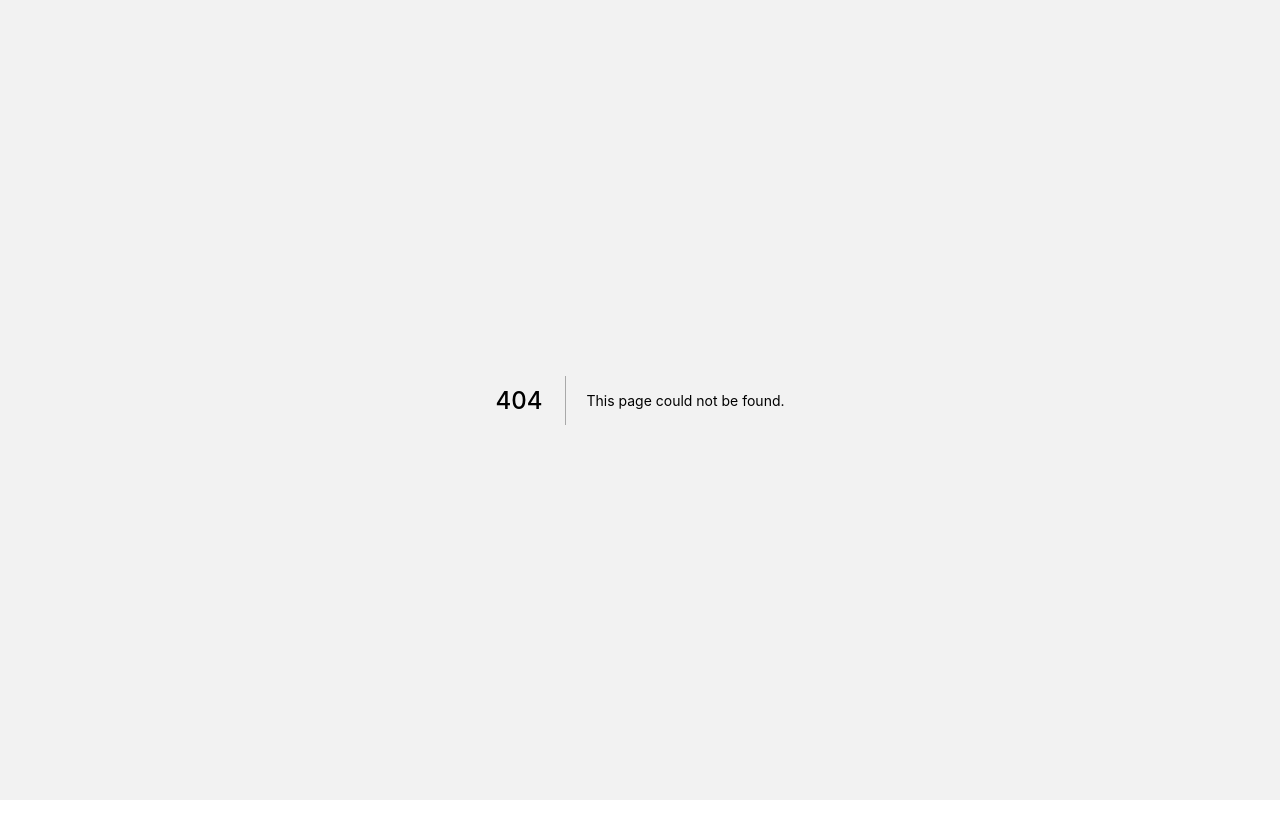
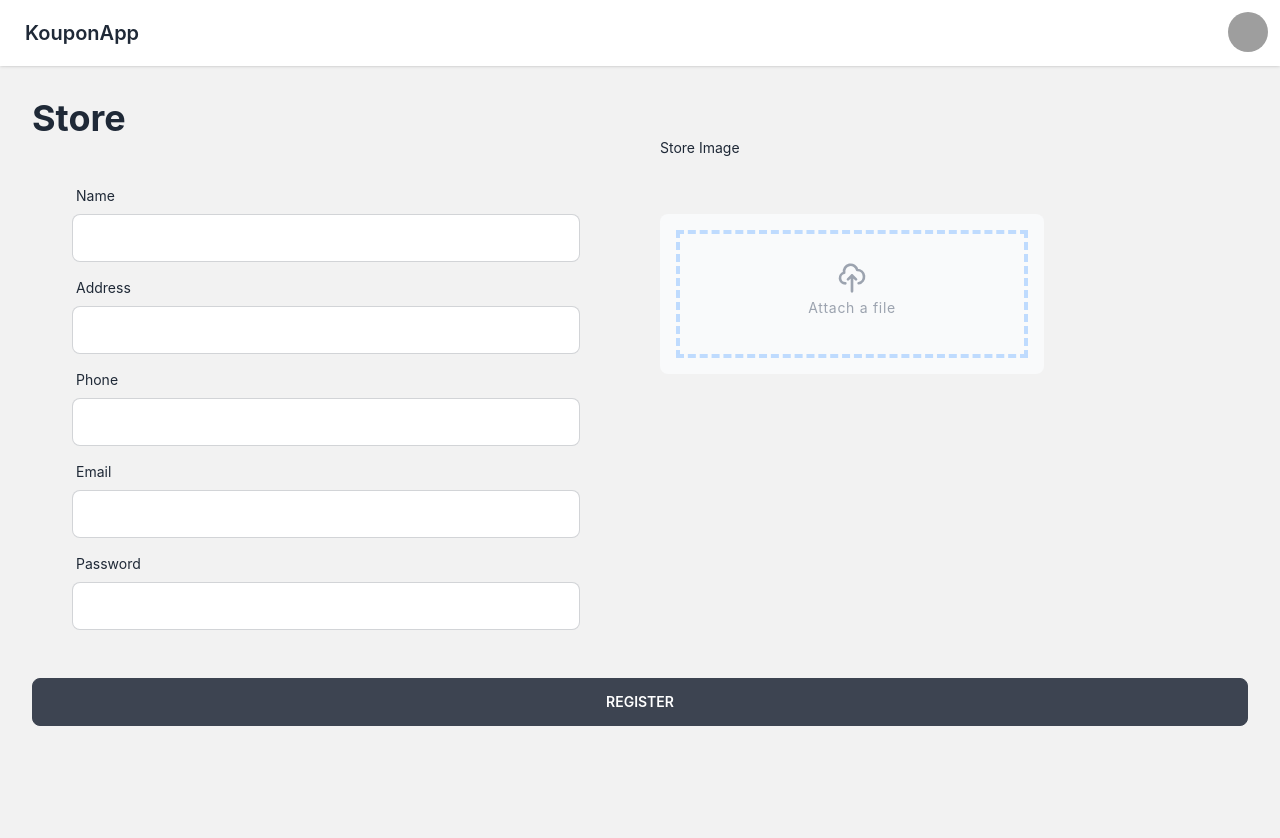
Before and after one commit to liapanou/kouponapp1, a Next.js app: page /store/register in a window 1280 px wide. Before the commit this address had no page. Before the commit the page ends 800 px from the top, so only its background shows below. Built offline with nearby package versions, Linux system fonts and the light colour scheme; grey boxes are pictures that could not be loaded.

Commit message:
new cardproducts and form for th stores

```diff
--- a/components/cardproionda/index.tsx
+++ b/components/cardproionda/index.tsx
@@ -6,21 +6,31 @@ export type Product = {
 
 export function CardProionda(props: Product) {
   return (
-    <div className=" container mx-auto relative ">
-      <div>
-        <img
-          className="rounded-lg shadow-md  h-fit w-full "
-          src="https://cdn.e-food.gr/cdn-cgi/image/w=800,h=450,fit=cover,q=100,f=auto/restaurants/5378696/banner_item/000000000007?c=13c2355b236cd161ab41e1b9c65d9fdd"
-        ></img>
+    <div className="relative w-full h-fit rounded-lg">
+      <img
+        className="rounded-lg shadow-md  h-fit w-full "
+        src="https://img.freepik.com/free-photo/mockup-disposable-coffee-cup_53876-63381.jpg?w=2000"
+        alt="product"
+      />
+      <div className="absolute bg-base-200 flex justify-center items-center rounded-lg text-base-content ml-2 top-3 px-2 py-2">
+        20
+        <img className="w-10 h-10" src="/images/icons8-medal-100.png" />
       </div>
-      <div className="relative px-4 -mt-16">
-        <div className="bg-white rounded-lg px-4 py-3 shadow-lg ">
-          <div className="flex"></div>
-
-          <h4 className="text-gray-900 font-semibold text-lg mt-1">Coffee</h4>
-          <div className="mt-1">
-            <span className="text-gray-900">2,5$ </span>
-            <span className="text-gray-900">/ 50 points </span>
+      <div className=" w-full  h-fit absolute bottom-0">
+        <div className="bg-base-200 text-base-content  grid grid-cols-2 gap-4  rounded-lg  rounded-t-none px-4 py-2 shadow-lg ">
+          <div className="p-4">
+            <h4 className="text-gray-700 font-semibold text-lg mt-1 mb-2">
+              Coffee
+            </h4>
+            <p className="w-60  h-10 text-left break-words">
+              fdjkjkjdkjvkdjgkjdfkjgkdjkjgkdf kgkgkjkdjkgjdfjjjgdfjkdkjdfg
+            </p>
+          </div>
+          <div>
+            <div className="text-lg absolute right-2 top-8">2.5€</div>
+            <button className="btn btn-sm  text-xs absolute right-2 bottom-6 bg-slate-700 rounded-xl">
+              Buy
+            </button>
           </div>
         </div>
       </div>
--- a/pages/products/index.tsx
+++ b/pages/products/index.tsx
@@ -23,7 +23,44 @@ export default function Page() {
           <ProductFilter />
         </div>
 
-        <div className="grid overflow-auto pb-20 max-h-screen h-fit  md:grid-cols-2 lg:grid-cols-4 p-8 gap-4">
+        <div className="p-4">
+          <div className="tabs w-full text-black">
+            <a className="tab tab-bordered">All Products</a>
+            <a className="tab tab-bordered tab-active">Top sales</a>
+            <a className="tab tab-bordered">More</a>
+          </div>
+          <div className="grid overflow-auto pb-20 max-h-screen h-fit  md:grid-cols-2 lg:grid-cols-3 p-8 gap-4">
+            <div className="relative w-full h-fit rounded-lg">
+              <img
+                className="rounded-lg shadow-md  h-fit w-full "
+                src="https://img.freepik.com/free-photo/mockup-disposable-coffee-cup_53876-63381.jpg?w=2000"
+                alt="product"
+              />
+              <div className="absolute bg-base-200 flex justify-center items-center rounded-lg text-base-content ml-2 top-3 px-2 py-2">
+                20
+                <img className="w-10 h-10" src="/images/icons8-medal-100.png" />
+              </div>
+              <div className=" w-full  h-fit absolute bottom-0">
+                <div className="bg-base-200 text-base-content  grid grid-cols-2 gap-4  rounded-lg  rounded-t-none px-4 py-2 shadow-lg ">
+                  <div className="p-4">
+                    <h4 className="text-gray-700 font-semibold text-lg mt-1 mb-2">
+                      Coffee
+                    </h4>
+                    <p className="w-60  h-10 text-left break-words">
+                      fdjkjkjdkjvkdjgkjdfkjgkdjkjgkdf
+                      kgkgkjkdjkgjdfjjjgdfjkdkjdfg
+                    </p>
+                  </div>
+                  <div>
+                    <div className="text-lg absolute right-2 top-8">2.5€</div>
+                    <button className="btn btn-sm  text-xs absolute right-2 bottom-6 bg-slate-700 rounded-xl">
+                      Buy
+                    </button>
+                  </div>
+                </div>
+              </div>
+            </div>
+
             {products.map((obj, idx) => (
               <CardProionda
                 name={obj.name}
@@ -35,5 +72,6 @@ export default function Page() {
           </div>
         </div>
       </div>
+    </div>
   );
 }
--- a/pages/products/new.tsx
+++ b/pages/products/new.tsx
@@ -30,7 +30,7 @@ export default function NewProduct() {
             <Input label="Product Name" className="mb-2" />
             <Input label="Product Name" className="mb-2" />
           </div>
-          <div className="border">
+          <div>
             <div className="mb-6 text-sm"> Product Images</div>
             <div className="flex space-x-6">
               <div className="flex justify-center mt-8 ">
--- /dev/null
+++ b/pages/store/register.tsx
@@ -0,0 +1,58 @@
+import { Header } from "../../components/header";
+import { Input } from "../../components/input";
+
+export default function Register() {
+  return (
+    <div>
+      <Header />
+      <form className="p-8 mx-auto container">
+        <h1 className="font-bold text-4xl ">Store</h1>
+        <div className="grid grid-cols-2 gap-10">
+          <div className="m-10">
+            <Input className="mb-2" label="Name" />
+            <Input className="mb-2" label="Address" />
+            <Input className="mb-2" label="Phone" />
+            <Input className="mb-2" label="Email" />
+            <Input className="mb-2" label="Password" />
+          </div>
+          <div>
+            <div className="mb-6 text-sm"> Store Image</div>
+            <div className="flex space-x-6">
+              <div className="flex justify-center mt-8 ">
+                <div className="max-w-2xl rounded-lg  bg-gray-50 ">
+                  <div className="m-4">
+                    <div className="flex items-center justify-center w-full">
+                      <label className="flex flex-col w-full h-32 border-4 border-blue-200 border-dashed hover:bg-gray-100 hover:border-gray-300">
+                        <div className="flex flex-col items-center justify-center pt-7">
+                          <svg
+                            xmlns="http://www.w3.org/2000/svg"
+                            className="w-8 h-8 text-gray-400 group-hover:text-gray-600"
+                            fill="none"
+                            viewBox="0 0 24 24"
+                            stroke="currentColor"
+                          >
+                            <path
+                              strokeLinecap="round"
+                              strokeLinejoin="round"
+                              strokeWidth={2}
+                              d="M7 16a4 4 0 01-.88-7.903A5 5 0 1115.9 6L16 6a5 5 0 011 9.9M15 13l-3-3m0 0l-3 3m3-3v12"
+                            />
+                          </svg>
+                          <p className="pt-1 text-sm tracking-wider text-gray-400 group-hover:text-gray-600">
+                            Attach a file
+                          </p>
+                        </div>
+                        <input type="file" className="opacity-0" />
+                      </label>
+                    </div>
+                  </div>
+                </div>
+              </div>
+            </div>
+          </div>
+        </div>
+        <button className="btn w-full  mb-20">Register</button>
+      </form>
+    </div>
+  );
+}
```
Also changed, not shown: public/images/icons8-medal-100.png (added). Lines whose indentation alone changed are shown as unchanged.
